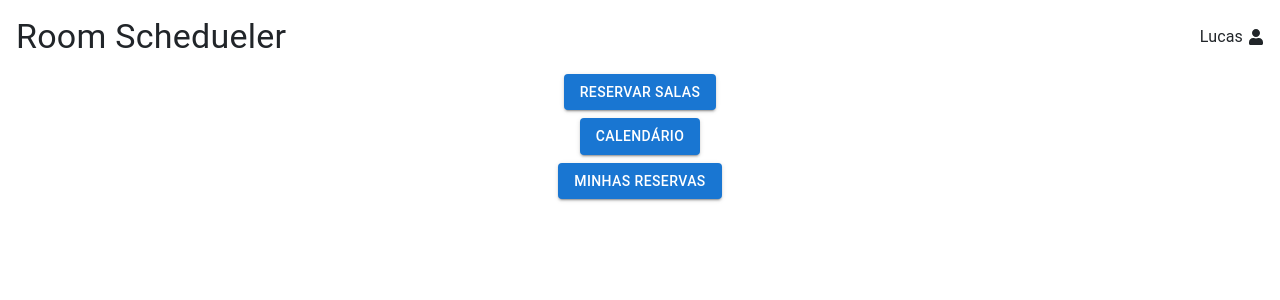
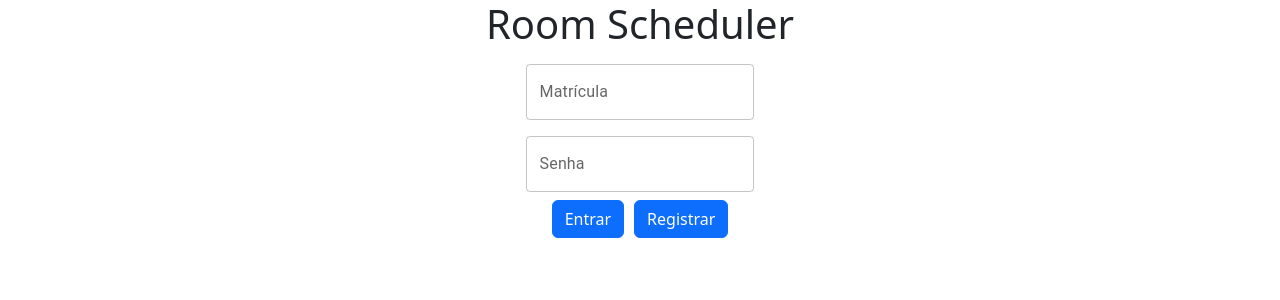
Before and after one commit to Zerus97/PF2, a React (Vite) app in the folder rs_v6/Frontend/Room_Schedueler/: page / in a window 1280 px wide. Shown: the top 300 px of the page. Built offline with nearby package versions, Linux system fonts and the light colour scheme.

Commit message:
added main menu screen

```diff
--- a/rs_v6/Frontend/Room_Schedueler/package.json
+++ b/rs_v6/Frontend/Room_Schedueler/package.json
@@ -16,7 +16,8 @@
     "bootstrap": "^5.3.3",
     "react": "^18.2.0",
     "react-dom": "^18.2.0",
-    "react-icons": "^5.1.0"
+    "react-icons": "^5.1.0",
+    "react-native-safe-area-context": "^4.10.1"
   },
   "devDependencies": {
     "@types/react": "^18.2.66",
--- a/rs_v6/Frontend/Room_Schedueler/src/App.tsx
+++ b/rs_v6/Frontend/Room_Schedueler/src/App.tsx
@@ -1,12 +1,8 @@
-//import Login from "./screens/LoginScreen";
+import Login from "./screens/LoginScreen";
 import MainMenu from "./screens/MainMenu";
 
 function App() {
-  return (
-    <div>
-      <MainMenu user={"Lucas"}></MainMenu>
-    </div>
-  );
+  return <Login></Login>;
 }
 
 export default App;
```
Also changed, not shown: 1 other file (tests, documents, lock files or other folders).
